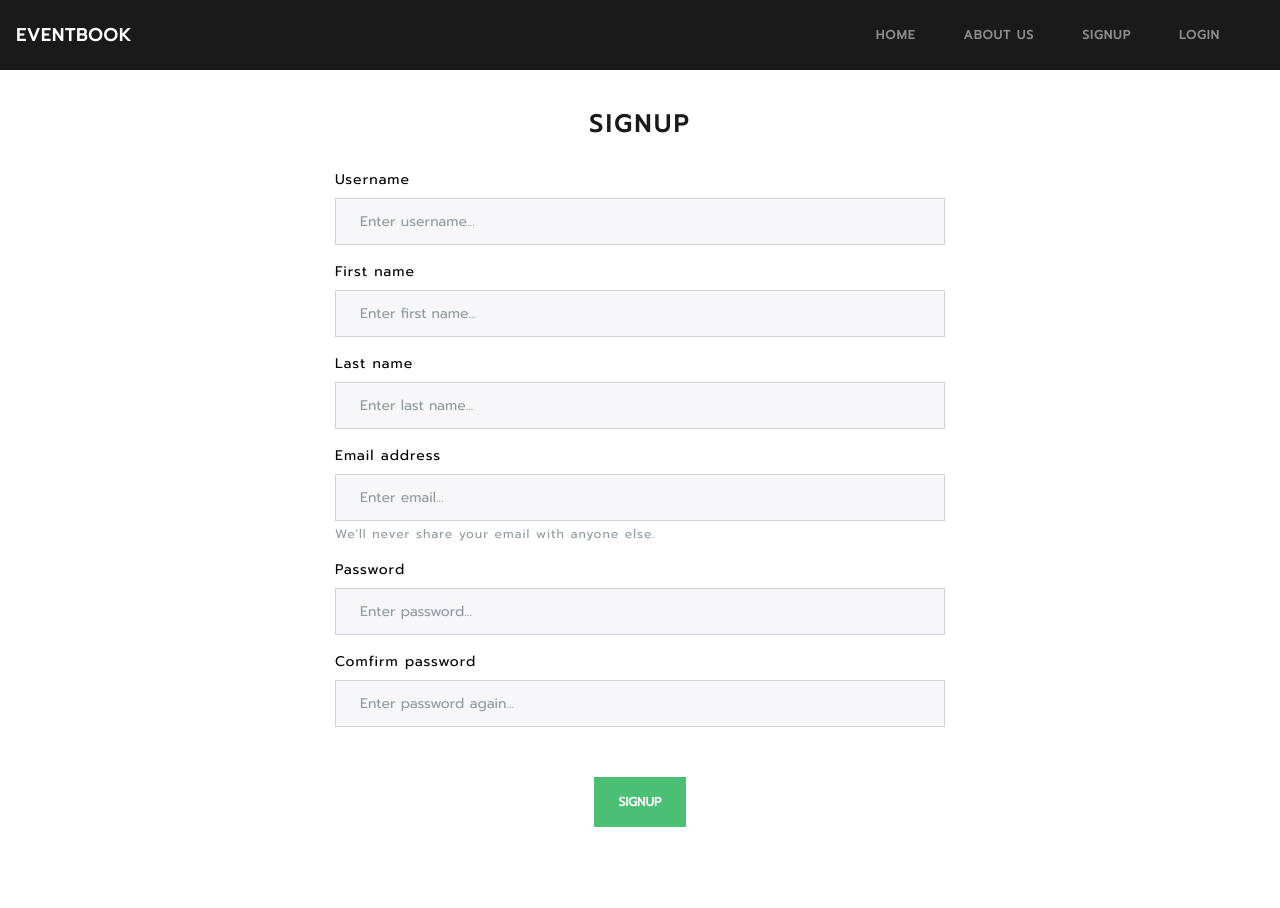
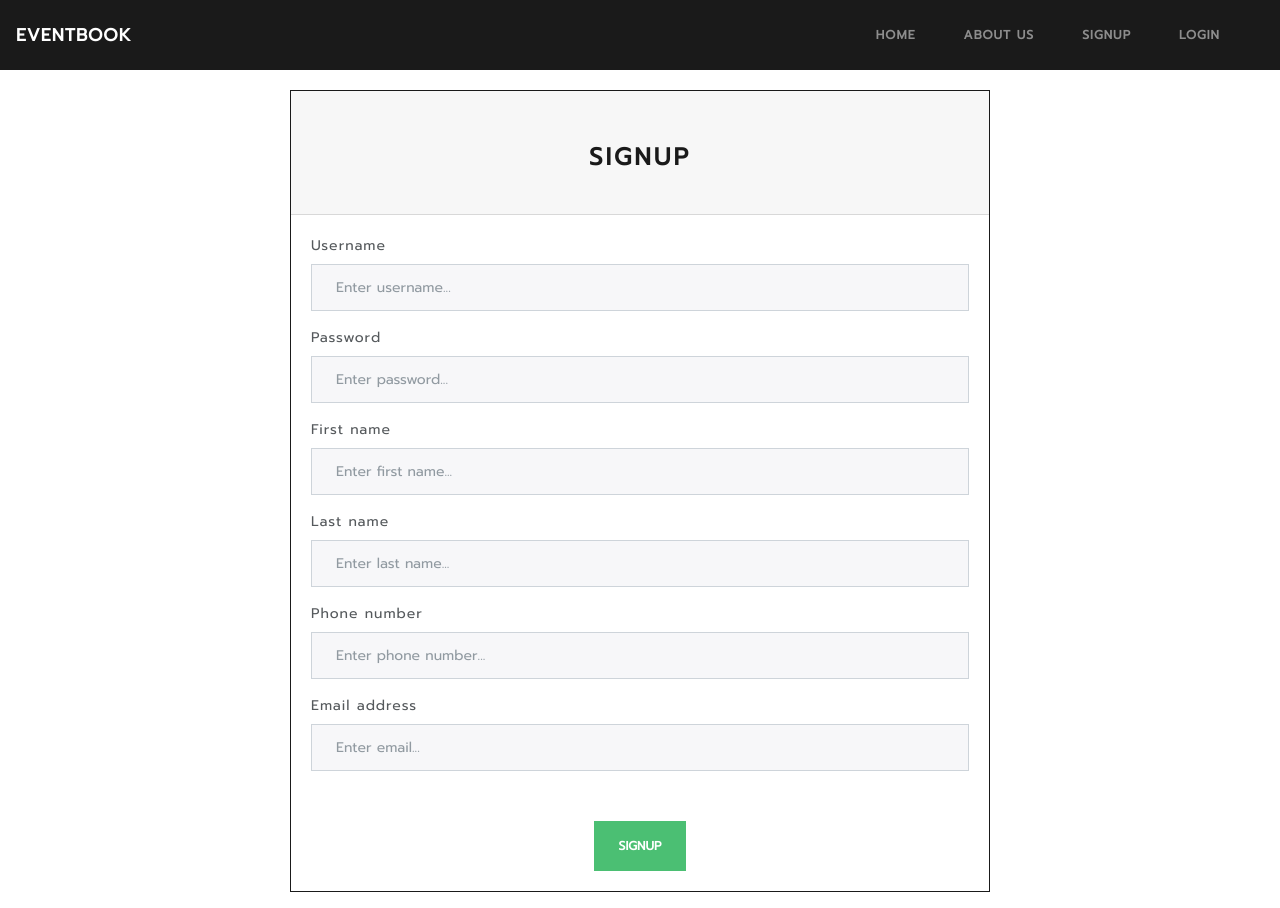
Before and after one commit to prathan1234/WebTech_Project, an Angular app in the folder frontend/: page /signup in a window 1280 px wide. Before the commit the page ends 827 px from the top, so only its background shows below. Built offline with nearby package versions, Linux system fonts and the light colour scheme.

Commit message:
Create form for edit user

```diff
--- a/frontend/src/app/components/profile/profile.component.html
+++ b/frontend/src/app/components/profile/profile.component.html
@@ -1,6 +1,6 @@
 <div class="container-profile">
   <ol class="breadcrumb breadcrumb-profile">
-    <li class="breadcrumb-item">My Profile => {{username}}</li>
+    <li class="breadcrumb-item">Profile</li>
   </ol>
 
   <ul class="nav nav-tabs">
@@ -19,29 +19,66 @@
     <div class="tab-pane fade in active show" id="profile">
       <div class="card">
         <div class="card-body">
-          <h4 class="card-title">{{name}}</h4>
-          <h6 class="card-subtitle mb-2 text-muted">Status: {{status}}</h6>
+          <p>User ID: {{id}}</p>
+          <p>Username: {{username}}</p>
+          <p>First name: {{firstname}}</p>
+          <p>Last name: {{lastname}}</p>
+          <p>Phone Number: {{phonenumber}}</p>
+          <p>E-mail: {{email}}</p>
+          <p>Status: {{status}}</p>
           <br/>
-          <!-- <div class="wrapper">
-            <div class="one">One</div>
-            <div class="two">Two</div>
-            <div class="three">Three</div>
-            <div class="four">Four</div>
-            <div class="five">Five</div>
-            <div class="six">Six</div>
-          </div> -->
-          <button type="button" class="btn btn-info">Edit profile</button>
+          <h4>Edit User: </h4>
+          <br/>
+          <div id="add-event-form">
+            <div class="form-group">
+              <label for="password">Password</label>
+              <input type="password" class="form-control" id="password" placeholder="Enter password..." #editpassword>
+            </div>
+
+            <div class="form-group">
+              <label for="firstname">First name</label>
+              <input type="text" class="form-control" id="firstname" value={{firstname}} placeholder="Enter first name..." #editfirstname>
+            </div>
+
+            <div class="form-group">
+              <label for="lastname">Last name</label>
+              <input type="text" class="form-control" id="lastname" value={{lastname}} placeholder="Enter last name..." #editlastname>
+            </div>
+
+            <div class="form-group">
+              <label for="phonenumber">Phone number</label>
+              <input type="text" class="form-control" id="phonenumber" value={{phonenumber}} placeholder="Enter phone number..." #editphonenumber>
+            </div>
+
+            <div class="form-group">
+              <label for="email">Email address</label>
+              <input type="email" class="form-control" id="email" aria-describedby="emailHelp" value={{email}} placeholder="Enter email..." #editemail>
+            </div>
+
+            <p id="warning">{{result_text}}</p>
+            <button type="button" class="btn btn-info" (click)="editUser(editfirstname.value, editlastname.value, editphonenumber.value, editemail.value, editpassword.value)">Edit profile</button>
+          </div>
         </div>
       </div>
       <p id="warning">{{result_text}}</p>
     </div>
 
     <div class="tab-pane fade" id="event">
-      <p>This is Event.</p>
+      <div class="card">
+        <div class="card-body">
+          <p>ค้นหา Event ที่น่าสนใจ</p>
+          <button type="button" class="btn btn-info btn-find-event">Find Event</button>
+        </div>
+      </div>
     </div>
 
     <div class="tab-pane fade" id="myevent">
-      <p>This is my event.</p>
+      <div class="card">
+        <div class="card-body">
+            <button type="submit" class="btn btn-info btn-add-event">Add Event</button>
+        </div>
+      </div>
     </div>
+
   </div>
 </div>
--- a/frontend/src/app/components/profile/profile.component.ts
+++ b/frontend/src/app/components/profile/profile.component.ts
@@ -2,6 +2,7 @@ import { Component, OnInit } from '@angular/core';
 
 import { LoginService } from '../../services/login.service';
 import { UserManagementService } from '../../services/user-management.service';
+import { Router } from '@angular/router';
 
 @Component({
   selector: 'app-profile',
@@ -9,19 +10,28 @@ import { UserManagementService } from '../../services/user-management.service';
   styleUrls: ['./profile.component.css']
 })
 export class ProfileComponent implements OnInit {
+  private id;
   private username: string;
-  private name: string;
+  private password: string;
+  private firstname: string;
+  private lastname:string;
+  private phonenumber: string;
+  private email: string;
   private status: string;
   private result_text: string;
 
-  constructor(private loginService: LoginService, private userManagementService: UserManagementService) { }
+  constructor(private loginService: LoginService, private userManagementService: UserManagementService, private router: Router) { }
 
   ngOnInit() {
     this.userManagementService.getProfile(this.loginService.getUsername()).subscribe((response) => {
       if (response != null) {
         console.log(response);
+        this.id = response._id;
         this.username = response.username;
-        this.name = response.firstname + " " + response.lastname;
+        this.firstname = response.firstname;
+        this.lastname = response.lastname;
+        this.phonenumber = response.phonenumber;
+        this.email = response.email;
         this.status = response.status;
       } else {
         this.result_text = "Not found this user!";
@@ -30,4 +40,17 @@ export class ProfileComponent implements OnInit {
     return false;
   }
 
+  editUser(firstname, lastname, phonenumber, email, password) {
+    this.userManagementService.editUser(this.username, firstname, lastname, phonenumber, email, password).subscribe((response) => {
+      if (response.success == "true") {
+        this.router.navigate(['/profile']);
+        console.log("Edit complete!");
+      }
+      else {
+        this.result_text = "Something Wrong! Please try again.";
+      }
+    });
+    return false;
+  }
+
 }
--- a/frontend/src/app/components/signup/signup.component.css
+++ b/frontend/src/app/components/signup/signup.component.css
@@ -4,12 +4,17 @@ h3 {
     margin-bottom: 30px;
 }
 
-.container {
-    width: 50%;
+.card {
     margin-top: 20px;
     margin-left: auto;
     margin-right: auto;
-    color: black;
+    width: 700px;
+    min-height: 400px;
+    max-height: 900px;
+}
+
+.signup-form {
+    padding: 20px;
 }
 
 .signup-btn {
@@ -18,3 +23,8 @@ h3 {
     margin-left: auto;
     margin-right: auto;
 }
+
+#warning{
+    color: red;
+    padding-left: 30px;
+}
--- a/frontend/src/app/components/signup/signup.component.html
+++ b/frontend/src/app/components/signup/signup.component.html
@@ -1,30 +1,41 @@
-<div class="container">
-  <h3>Signup</h3>
+<div class="card border-primary mb-3">
+  <div class="card-header">
+    <h3 style="text-align: center;">Signup</h3>
+  </div>
+
+  <div class="signup-form">
     <div class="form-group">
       <label for="username">Username</label>
       <input type="text" class="form-control" id="username" placeholder="Enter username..." #username>
     </div>
-  <div class="form-group">
-    <label for="username">First name</label>
-    <input type="text" class="form-control" id="firstname" placeholder="Enter first name..." #firstname>
-  </div>
-  <div class="form-group">
-    <label for="username">Last name</label>
-    <input type="text" class="form-control" id="lastname" placeholder="Enter last name..." #lastname>
-  </div>
-  <div class="form-group">
-    <label for="email">Email address</label>
-    <input type="email" class="form-control" id="email" aria-describedby="emailHelp" placeholder="Enter email..." #email>
-    <small id="emailHelp" class="form-text text-muted">We'll never share your email with anyone else.</small>
-  </div>
+
     <div class="form-group">
       <label for="password">Password</label>
       <input type="password" class="form-control" id="password" placeholder="Enter password..." #password>
     </div>
+
     <div class="form-group">
-    <label for="password">Comfirm password</label>
-    <input type="password" class="form-control" id="password" placeholder="Enter password again...">
+      <label for="firstname">First name</label>
+      <input type="text" class="form-control" id="firstname" placeholder="Enter first name..." #firstname>
     </div>
+
+    <div class="form-group">
+      <label for="lastname">Last name</label>
+      <input type="text" class="form-control" id="lastname" placeholder="Enter last name..." #lastname>
+    </div>
+
+    <div class="form-group">
+      <label for="phonenumber">Phone number</label>
+      <input type="text" class="form-control" id="phonenumber" placeholder="Enter phone number..." #phonenumber>
+    </div>
+
+    <div class="form-group">
+      <label for="email">Email address</label>
+      <input type="email" class="form-control" id="email" aria-describedby="emailHelp" placeholder="Enter email..." #email>
+    </div>
+
     <p id="warning">{{result_text}}</p>
-  <button type="submit" class="btn btn-success signup-btn" (click)="signup(username.value, firstname.value, lastname.value, email.value, password.value)">Signup</button>
+
+    <button type="submit" class="btn btn-success signup-btn" (click)="signup(username.value, firstname.value, lastname.value, phonenumber.value, email.value, password.value)">Signup</button>
   </div>
+</div>
--- a/frontend/src/app/components/signup/signup.component.ts
+++ b/frontend/src/app/components/signup/signup.component.ts
@@ -11,6 +11,7 @@ export class SignupComponent implements OnInit {
   private username: string;
   private firstname: string;
   private lastname: string;
+  private phonenumber: string;
   private email: string;
   private password: string;
   private status: string;
@@ -22,16 +23,16 @@ export class SignupComponent implements OnInit {
     this.status = "user";
   }
 
-  signup(username, firstname, lastname, email, password) {
-    this.userManagementService.createNewUser(username, firstname, lastname, email, password, this.status).subscribe((response) => {
+  signup(username, firstname, lastname, phonenumber, email, password) {
+    this.userManagementService.createNewUser(username, firstname, lastname, phonenumber, email, password, this.status).subscribe((response) => {
       if (response.success == "true") {
         this.router.navigate(['/login']);
         console.log("Sign in ...");
       }
       else {
-        this.result_text = "Already has this username or email!\n" + response;
+        this.result_text = "Something Wrong! Please try again.";
       }
-    })
+    });
     return false;
   }
 
--- a/frontend/src/app/services/user-management.service.ts
+++ b/frontend/src/app/services/user-management.service.ts
@@ -17,11 +17,12 @@ export class UserManagementService {
       .map((res) => res.json());
   }
 
-  createNewUser(username, firstname, lastname, email, password, status) {
+  createNewUser(username, firstname, lastname, phonenumber, email, password, status) {
     let body = {
       "username": username,
       "firstname": firstname,
       "lastname": lastname,
+      "phonenumber": phonenumber,
       "email": email,
       "password": password,
       "status": status
@@ -36,10 +37,11 @@ export class UserManagementService {
     return this.http.delete("http://localhost:3000/user/remove/" + username);
   }
 
-  editUser(username, password, email, firstname, lastname) {
+  editUser(username, firstname, lastname, phonenumber, email, password) {
     let body = {
       "password": password,
       "email": email,
+      "phonenumber": phonenumber,
       "firstname": firstname,
       "lastname": lastname
     }
```
Also changed, not shown: 1 other file (tests, documents, lock files or other folders). Lines whose indentation alone changed are shown as unchanged.
